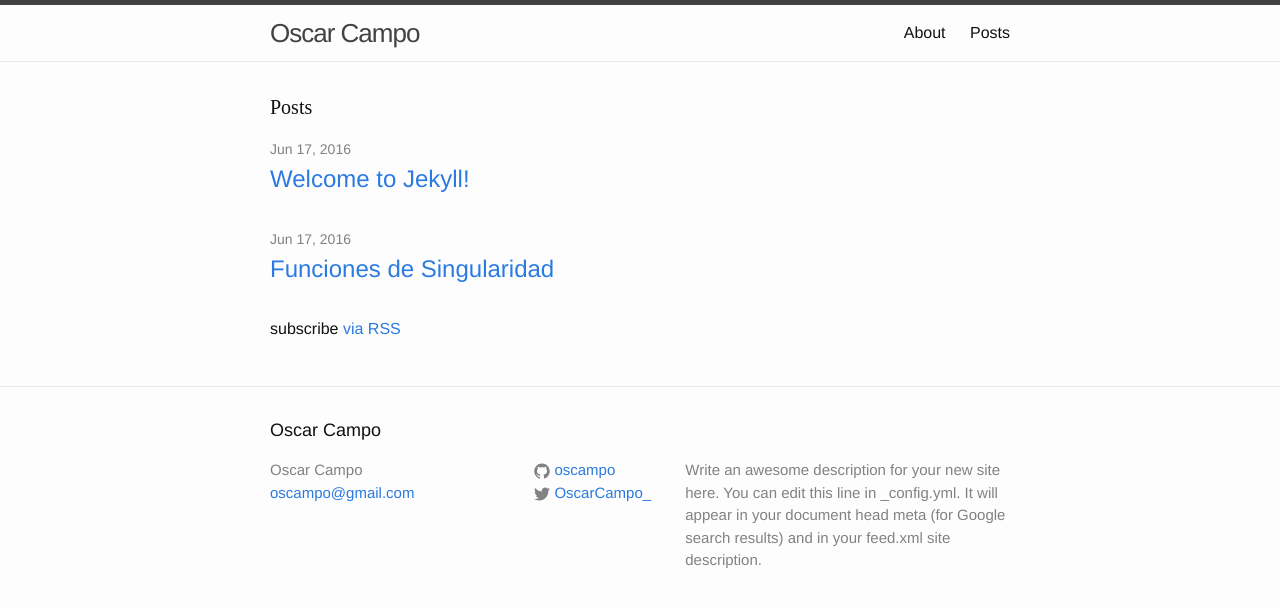
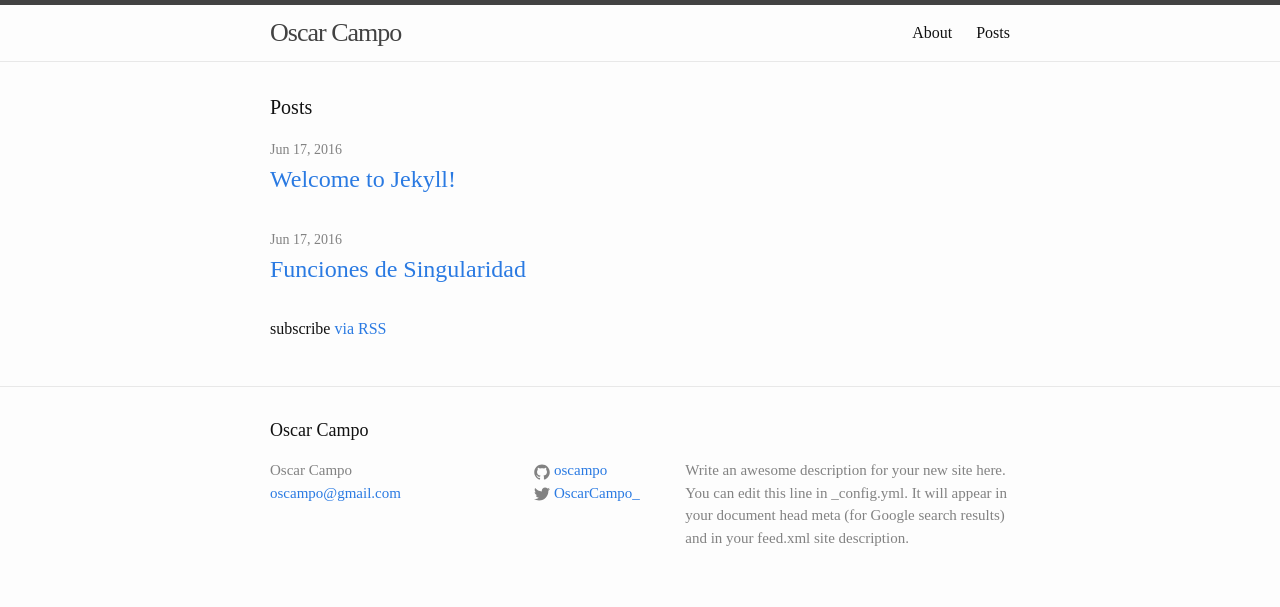
Before and after one commit to oscampo/oscampo.github.io, a Jekyll site: the page built from index.html, in a window 1280 px wide. Shown: the top 607 px of the page. Built offline with Jekyll 4.4.1, drawn with Linux system fonts in a browser that asks for light colours; some web fonts are replaced; Markdown is read by kramdown in place of the engine named in the settings.

Commit message:
Update main.scss

```diff
--- a/css/main.scss
+++ b/css/main.scss
@@ -19,7 +19,7 @@ h1 {
     }
 // Our variables
 //$base-font-family: "Helvetica Neue", Helvetica, Arial, sans-serif;
-$base-font-family: "MyScriptFont", Helvetica, Arial, sans-serif;
+$base-font-family: "MyScriptFont";
 $base-font-size:   16px;
 $base-font-weight: 400;
 $small-font-size:  $base-font-size * 0.875;
```
